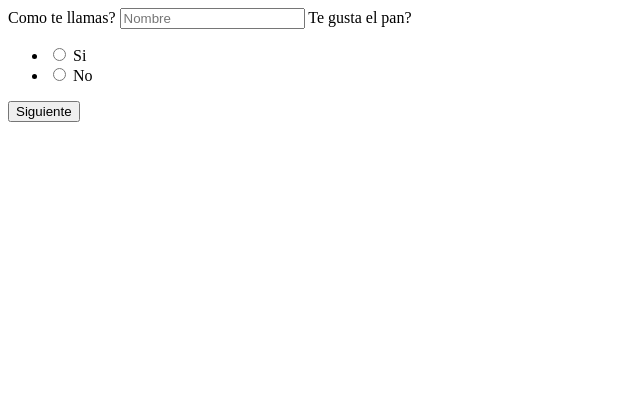
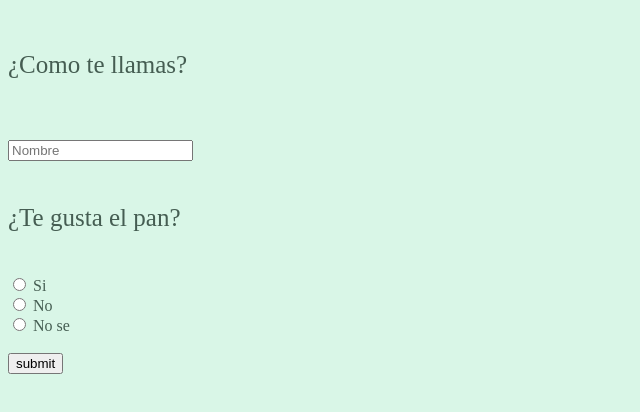
Before and after one commit to RaquelCataldo/FormulariosAccesibles, a plain HTML site: page index.html in a window 1280 px wide. Shown: the whole page, without its empty margins (0-640 px from the left). Drawn offline with Linux system fonts and the light colour scheme.

Commit message:
Primera prueba
:P

```diff
--- a/Css/css.css
+++ b/Css/css.css
@@ -0,0 +1,13 @@
+*{
+    margin: 300 ;
+    padding: 300 ;
+}
+
+body{
+    background-color: #d9f6e7;
+    color: #455d52;
+}
+
+p{
+    font-size: 25px;
+}
--- a/index.html
+++ b/index.html
@@ -1,44 +1,39 @@
 <!DOCTYPE html>
 <html class="no-js">
 <html lang="en">
+
 <head>
     <meta charset="UTF-8">
     <meta name="viewport" content="width=device-width, initial-scale=1.0">
     <title>Formulario de Prueba</title>
+    <link rel="stylesheet" href="Css/css.css">
 </head>
+
 <body>
     <div class="container">
-        <form action="https://docs.google.com/forms/u/2/d/e/1FAIpQLSf9Drc08xaBj8aC6dMoZDJCaS9pWksL9QZont2M1pJ1nsL7wg/formResponse" method="POST">
-            Como te llamas?
+        <form
+            action="https://docs.google.com/forms/u/2/d/e/1FAIpQLSf9Drc08xaBj8aC6dMoZDJCaS9pWksL9QZont2M1pJ1nsL7wg/formResponse"
+            method="POST">
+            <br>
 
-            <input type="text" name="entry.1417613884" placeholder="Nombre">
+            <p>¿Como te llamas?</p>
+            <br>
 
-            Te gusta el pan?
-
-                    <ul class="e-Pan">
-                        <li class="ss-choice-item">
-                            <label>
-                                <span class="ss-choice-item-control goog-inline-block">
-                                    <input type="radio" name="entry.1417613884" value="Si" id="group_1732217770_1"
-                                        class="ss-q-radio" aria-label="Si">
-                                </span>
-                                <span class="ss-choice-label">Si</span>
-                            </label>
-                        </li>
-                        <li class="ss-choice-item">
-                            <label>
-                                <span class="ss-choice-item-control goog-inline-block">
-                                    <input type="radio" name="entry.1417613884" value="No" id="group_1732217770_2"
-                                        class="ss-q-radio" aria-label="No">
-                                </span>
-                                <span class="ss-choice-label">No</span>
-                            </label>
-                        </li>
-                    </ul>
+            <br><input type="text" name="entry.1417613884" placeholder="Nombre">
+            <br>
+            <br> <p>¿Te gusta el pan?</p>  <br>
 
 
 
-            <button type="submit">Siguiente</button>
+            <input type="radio" id="Si" name="entry.980235764" value="Si">
+            <label for="Si">Si</label><br>
+            <input type="radio" id="No" name="entry.980235764" value="No">
+            <label for="No">No</label><br>
+            <input type="radio" id="A veces" name="entry.980235764" value="A veces">
+            <label for="No se">No se</label><br><br>
+
+
+            <input type="submit" value="submit">
 
 
         </form>
@@ -46,5 +41,7 @@
     </div>
 
 </body>
+
 </html>
+
 </html>
```
